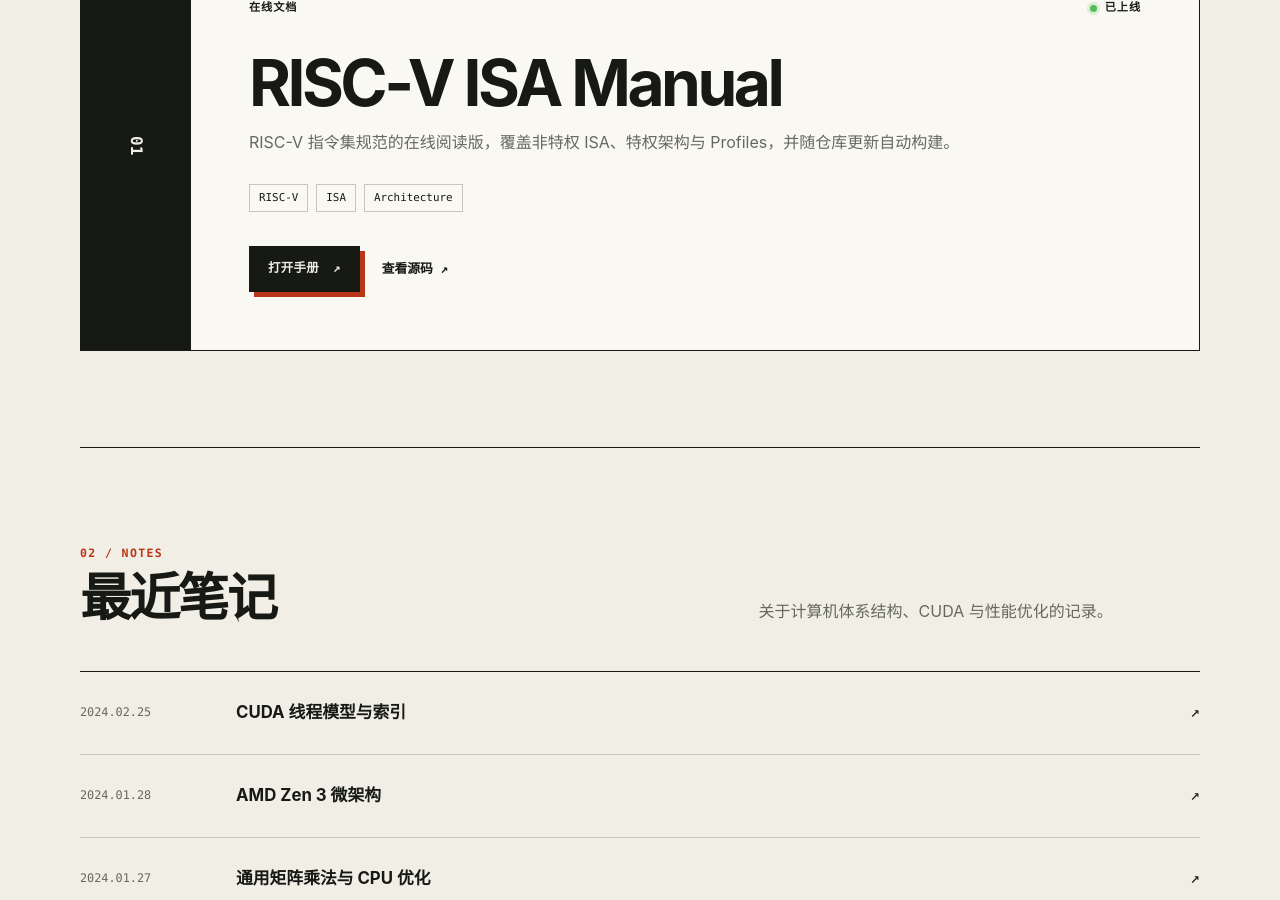
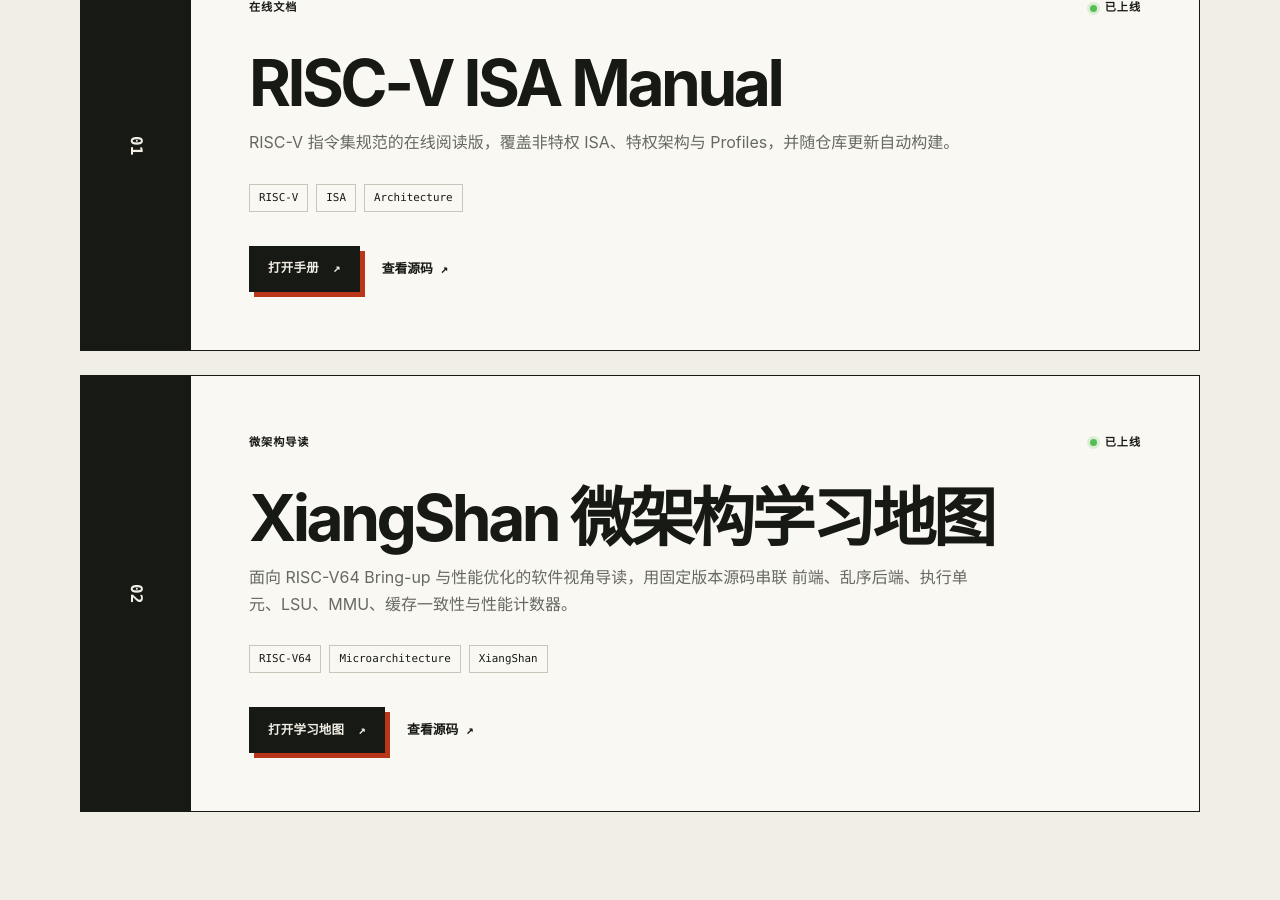
Before and after one commit to Daydream0929/daydream0929.github.io, a Jekyll site: the page built from index.md, in a window 1280 px wide and 900 px high, scrolled down 1017 px. Built offline with Jekyll 4.4.1, drawn with Linux system fonts in a browser that asks for light colours.

Commit message:
feat(portal): add XiangShan learning project
Assisted-by: Codex:GPT-5 [technical-documentation]

```diff
--- a/_data/projects.yml
+++ b/_data/projects.yml
@@ -16,3 +16,22 @@
     - Architecture
   featured: true
   order: 10
+
+- id: xiangshan-microarchitecture
+  title: XiangShan 微架构学习地图
+  summary: >-
+    面向 RISC-V64 Bring-up 与性能优化的软件视角导读，用固定版本源码串联
+    前端、乱序后端、执行单元、LSU、MMU、缓存一致性与性能计数器。
+  type: documentation
+  type_label: 微架构导读
+  status: live
+  status_label: 已上线
+  site_url: https://daydream0929.github.io/XiangShan/
+  repo_url: https://github.com/Daydream0929/XiangShan
+  action_label: 打开学习地图
+  tags:
+    - RISC-V64
+    - Microarchitecture
+    - XiangShan
+  featured: true
+  order: 20
```
